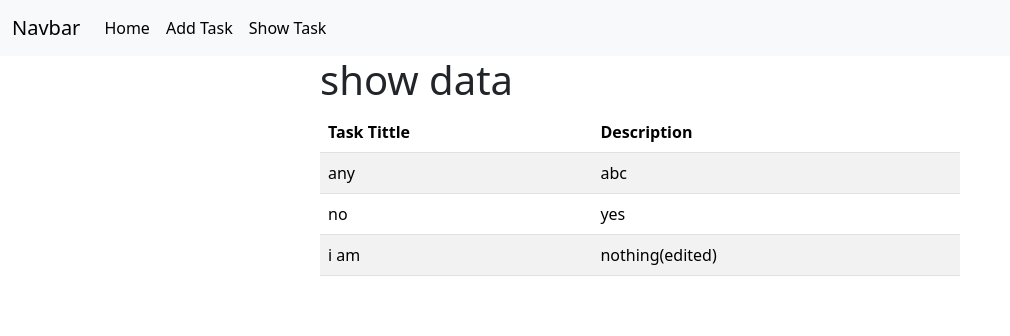
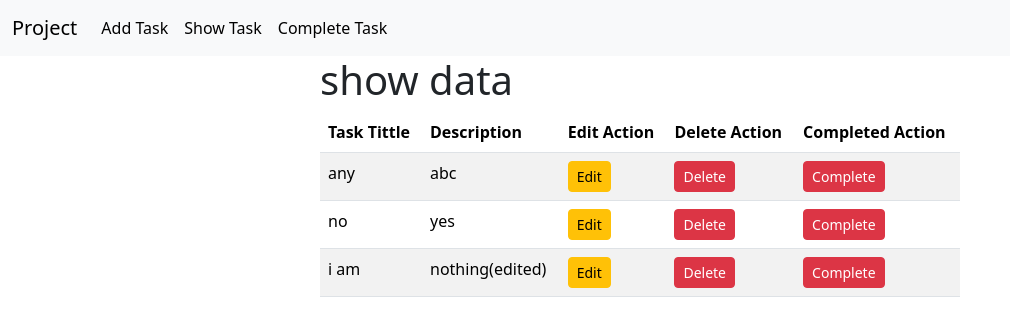
Before and after one commit to Ferdausi12/final_exam, a Django app: page /show_task/ in a window 1280 px wide. Shown: the top 336 px of the page, without its empty margins (0-1010 px from the left). Run offline with Django 5.2, Linux system fonts and the light colour scheme; data comes from the database, SQL or seed files in the repository; both versions use the stored data as it was after the commit.

Commit message:
Add files via upload
complete

```diff
--- a/To_DO_List/first_app/templates/base.html
+++ b/To_DO_List/first_app/templates/base.html
@@ -9,20 +9,21 @@
   <body>
     <nav class="navbar navbar-expand-lg bg-body-tertiary">
         <div class="container-fluid">
-          <a class="navbar-brand" href="#">Navbar</a>
+          <a class="navbar-brand" href="#">Project</a>
           <button class="navbar-toggler" type="button" data-bs-toggle="collapse" data-bs-target="#navbarNav" aria-controls="navbarNav" aria-expanded="false" aria-label="Toggle navigation">
             <span class="navbar-toggler-icon"></span>
           </button>
           <div class="collapse navbar-collapse" id="navbarNav">
             <ul class="navbar-nav">
-              <li class="nav-item">
-                <a class="nav-link active" aria-current="page" href="#">Home</a>
-              </li>
+
               <li class="nav-item">
                 <a class="nav-link active" aria-current="page" href="{% url 'add_task' %}">Add Task</a>
               </li>
               <li class="nav-item">
                 <a class="nav-link active" aria-current="page" href="{% url 'show_task' %}">Show Task</a>
+              </li>
+              <li class="nav-item">
+                <a class="nav-link active" aria-current="page" href="{% url 'complete_task'%}">Complete Task</a>
               </li>
 
             </ul>
--- a/To_DO_List/first_app/templates/show_task.html
+++ b/To_DO_List/first_app/templates/show_task.html
@@ -8,14 +8,21 @@
           <tr>
               <th scope="col">Task Tittle</th>
               <th scope="col">Description</th>
+              <th scope="col">Edit Action</th>
+              <th scope="col">Delete Action</th>
+              <th scope="col">Completed Action</th>
           </tr>
       </thead>
       <tbody>
           {% for item in data %}
 
           <tr>
-              <td>{{item.taskTittle}}</td>
-              <td>{{item.task_description}}</td>
+            <td>{{item.taskTittle}}</td>
+            <td>{{item.task_description}}</td>
+            <td><a href="{% url 'update_task' pk=item.id %}" class="btn btn-warning btn-sm">Edit</a></td>
+            <td><a href="{% url 'delete_task' pk=item.id %}" class="btn btn-danger btn-sm">Delete</a></td>
+            <td><a href="{% url 'complete_task' %}" class="btn btn-danger btn-sm">Complete</a></td>
+
           </tr>
 
           {% endfor %}
--- a/To_DO_List/first_app/urls.py
+++ b/To_DO_List/first_app/urls.py
@@ -5,4 +5,7 @@ urlpatterns = [
     path('',views.home),
     path('add_task/',views.TaskAdd.as_view(),name='add_task'),
     path('show_task/',views.ShowTask.as_view(),name='show_task'),
+    path('update_task/<int:pk>',views.TaskUpdate.as_view(),name='update_task'),
+    path('delete_task/<int:pk>',views.DeleteTask.as_view(),name='delete_task'),
+    path('complete_task/',views.CompletedTask.as_view(), name='complete_task'),
 ]
--- a/To_DO_List/first_app/views.py
+++ b/To_DO_List/first_app/views.py
@@ -1,10 +1,10 @@
-from django.shortcuts import render
+from django.shortcuts import render,redirect
 from first_app.models import TaskModel
 from first_app.forms import TaskMoelForm
-from django.views.generic.edit import FormView,CreateView,UpdateView,DeleteView
-from django.views.generic import ListView
+from django.views.generic.edit import CreateView,UpdateView,DeleteView
+from django.views.generic import ListView,TemplateView
 from django.urls import reverse_lazy
-
+from django.urls import reverse
 # Create your views here.
 def home(request):
     return render(request,'base.html')
@@ -21,3 +21,28 @@ class ShowTask(ListView):
     model = TaskModel
     template_name = 'show_task.html'
     context_object_name = 'data'
+
+
+
+
+class TaskUpdate(UpdateView):
+    form_class = TaskMoelForm
+    model = TaskModel
+    template_name = 'edit_task.html'
+    success_url = reverse_lazy('show_task')
+
+class DeleteTask(DeleteView):
+    model = TaskModel
+    template_name = 'delete_task.html'
+    success_url = reverse_lazy('show_task')
+
+class CompletedTask(TemplateView):
+    template_name = 'completed_task.html'
+
+    def get_context_data(self, **kwargs):
+        task_id = self.request.GET.get('task_id')
+        if task_id:
+            task = TaskModel.objects.get(pk=task_id)
+            task.completed = True
+            task.save()
+        return super().get_context_data(**kwargs)
```
Also changed, not shown: To_DO_List/first_app/templates/completed_task.html (added, +8 -0 lines), To_DO_List/first_app/templates/delete_task.html (added, +15 -0 lines), To_DO_List/first_app/templates/edit_task.html (added, +17 -0 lines), To_DO_List/db.sqlite3.
